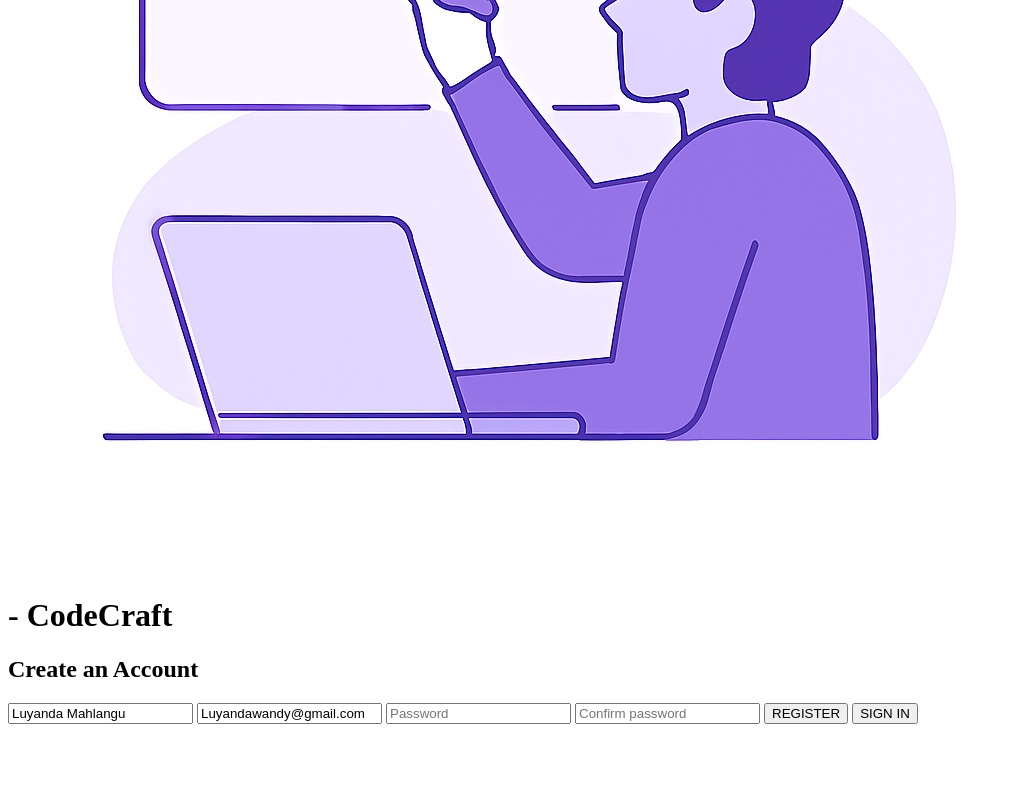
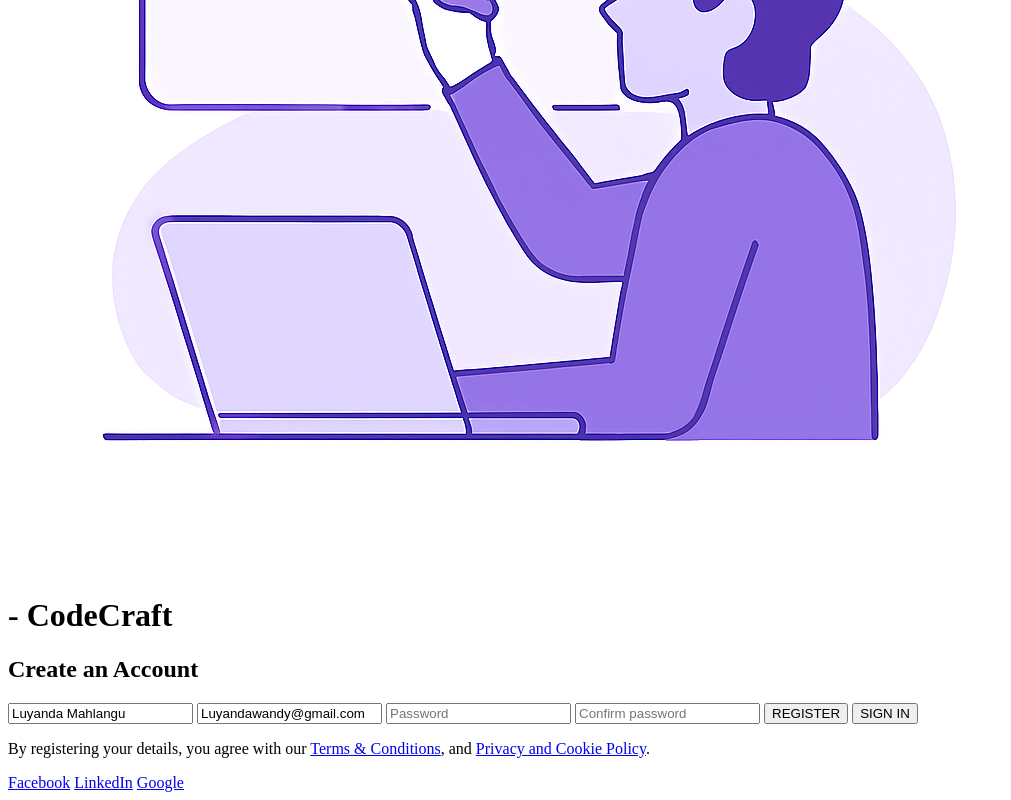
Before and after one commit to Wandi534/login-form, a plain HTML site: page index.html in a window 1280 px wide. Shown: the part 460-1260 px from the top of the page, without its empty margins (0-1011 px from the left). Before the commit the page ends 1192 px from the top, so only its background shows below. Drawn offline with Linux system fonts and the light colour scheme.

Commit message:
added the social links and terms

```diff
--- a/index.html
+++ b/index.html
@@ -29,6 +29,19 @@
           <button type="button" class="signin-btn">SIGN IN</button>
         </form>
 
+       <p class="terms">
+          By registering your details, you agree with our
+          <a href="#">Terms & Conditions</a>, and
+          <a href="#">Privacy and Cookie Policy</a>.
+        </p>
+
+        <div class="social-links">
+          <a href="#">Facebook</a>
+          <a href="#">LinkedIn</a>
+          <a href="#">Google</a>
         </div>
+      </div>
+    </div>
+  </div>
 </body>
 </html>
```
